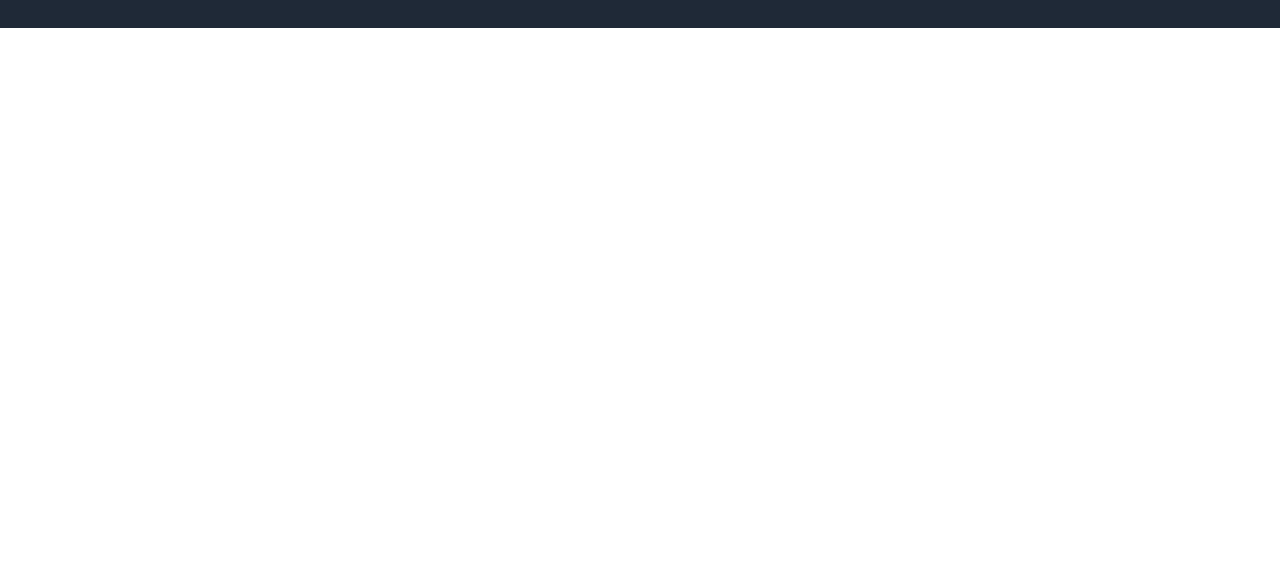
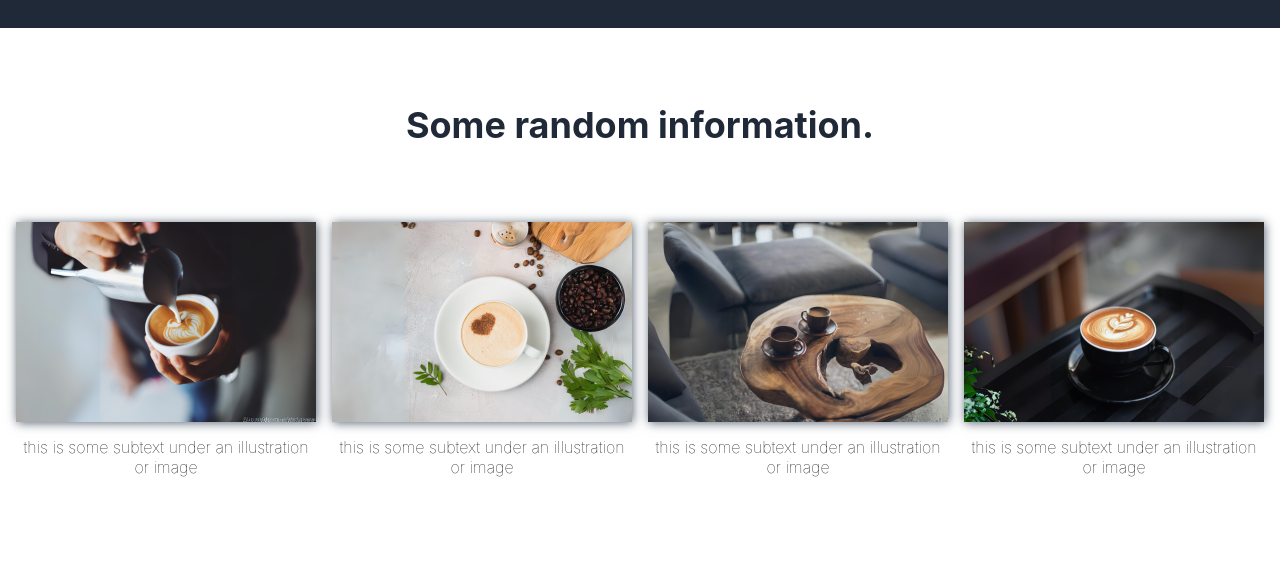
Before and after one commit to eszpysz/odin-landing-page, a plain HTML site: page index.html in a window 1280 px wide. Shown: the part 582-1159 px from the top of the page. Before the commit the page ends 800 px from the top, so only its background shows below. Drawn offline with Linux system fonts and the light colour scheme.

Commit message:
Add information section of the website
> It will also add an empty Quote Section div to
work on later.

```diff
--- a/index.html
+++ b/index.html
@@ -40,5 +40,41 @@
             <img class="main-image" src="./photos/main-photo.jpg" alt="main-photo">
         </div>
     </div>
+
+    <!-- Information section -->
+    <div class="info">
+
+        <!-- Information Main Title-->
+        <div class="info-main-title">Some random information.</div>
+
+        <!-- Image & SubText Container -->
+        <div class="info-container">
+
+            <div class="img-subtext">
+                <img src="./photos/1.png" alt="image-1">
+                <div class="subtext">this is some subtext under an illustration or image</div>
+            </div>
+
+            <div class="img-subtext">
+                <img src="./photos/2.png" alt="image-2">
+                <div class="subtext">this is some subtext under an illustration or image</div>
+            </div>
+
+            <div class="img-subtext">
+                <img src="./photos/3.png" alt="image-3">
+                <div class="subtext">this is some subtext under an illustration or image</div>
+            </div>
+
+            <div class="img-subtext">
+                <img src="./photos/4.png" alt="image-4">
+                <div class="subtext">this is some subtext under an illustration or image</div>
+            </div>
+        </div>
+    </div>
+
+    <!-- Quote section -->
+    <div class="quote-container">
+
+    </div>
 </body>
 </html>
--- a/style.css
+++ b/style.css
@@ -92,3 +92,45 @@ a {
     padding: 15px 30px;
     background-color: rgba(60, 60, 168, 0.831)
 }
+
+/* Information */
+
+.info {
+    background-color: white;
+    display: flex;
+    flex-direction: column;
+}
+
+.info-main-title {
+    display: flex;
+    justify-content: center;
+    align-items: center;
+    margin: 75px 0;
+    font-size: 36px;
+    font-weight: bolder;
+    color: #1F2937;
+}
+
+.info-container {
+    display: flex;
+    justify-content: space-evenly;
+    align-items: center;
+    margin-bottom: 100px;
+}
+
+.img-subtext {
+    display: flex;
+    flex-direction: column;
+    text-align: center;
+    width: 300px;
+}
+
+.info-container .subtext {
+    margin-top: 15px;
+    font-weight: lighter;
+}
+
+.info-container img {
+    box-sizing: border-box;
+    box-shadow: 1px 1px 10px #5b6675;
+}
```
Also changed, not shown: how-it-should-look/Odin-Landing-Page-Project-Fonts.png (added), how-it-should-look/Odin-Landing-Page-Project_Final.png (added), photos/1.png (added), photos/2.png (added), photos/3.png (added), photos/4.png (added).
